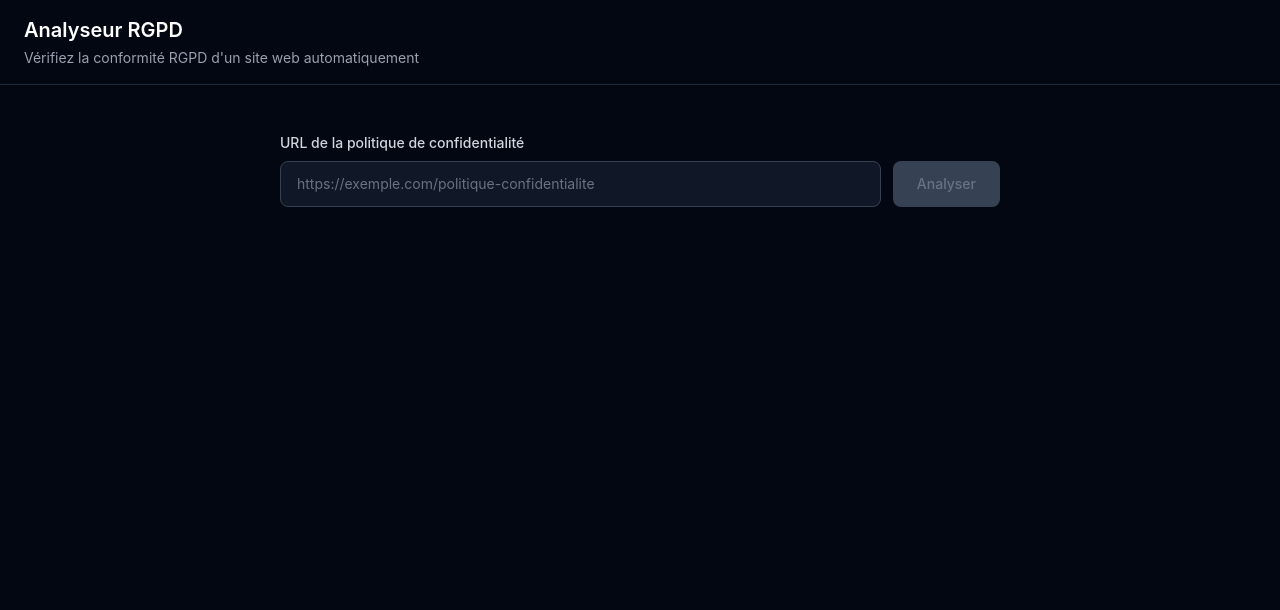
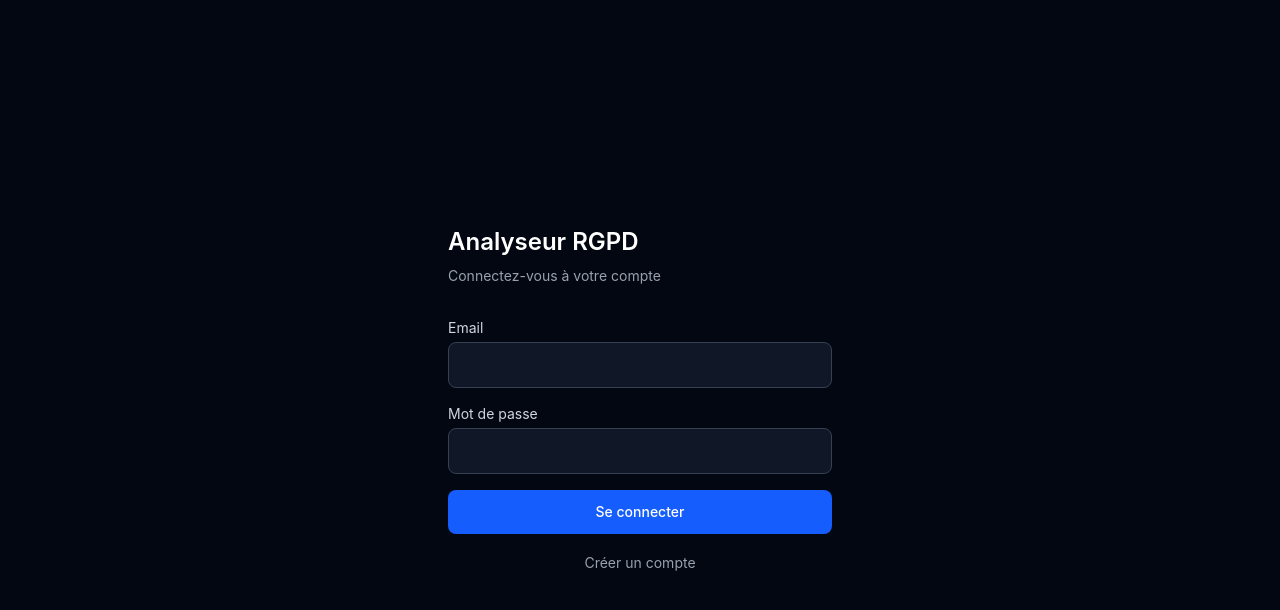
Before and after one commit to Nailexx/rgpd-frontend, a React (Vite) app: page / in a window 1280 px wide. Shown: the top 610 px of the page. Built offline with nearby package versions, Linux system fonts and the light colour scheme.

Commit message:
ajout authentification utilisateur

```diff
--- a/package.json
+++ b/package.json
@@ -11,9 +11,12 @@
   },
   "dependencies": {
     "@tailwindcss/vite": "^4.3.0",
+    "bcrypt": "^6.0.0",
+    "better-sqlite3": "^12.10.0",
     "cheerio": "^1.2.0",
     "cors": "^2.8.6",
     "express": "^5.2.1",
+    "jsonwebtoken": "^9.0.3",
     "node-fetch": "^3.3.2",
     "react": "^19.2.6",
     "react-dom": "^19.2.6",
@@ -21,8 +24,11 @@
   },
   "devDependencies": {
     "@eslint/js": "^10.0.1",
+    "@types/bcrypt": "^6.0.0",
+    "@types/better-sqlite3": "^7.6.13",
     "@types/cors": "^2.8.19",
     "@types/express": "^5.0.6",
+    "@types/jsonwebtoken": "^9.0.10",
     "@types/node": "^24.12.3",
     "@types/react": "^19.2.14",
     "@types/react-dom": "^19.2.3",
--- a/server.ts
+++ b/server.ts
@@ -2,12 +2,79 @@ import express from "express";
 import cors from "cors";
 import fetch from "node-fetch";
 import * as cheerio from "cheerio";
+import Database from "better-sqlite3";
+import bcrypt from "bcrypt";
+import jwt from "jsonwebtoken";
 
 const app = express();
 app.use(cors());
 app.use(express.json());
 
-app.post("/fetch-page", async (req, res) => {
+// Initialisation de la base de données
+const db = new Database("users.db");
+db.exec(`
+  CREATE TABLE IF NOT EXISTS users (
+    id INTEGER PRIMARY KEY AUTOINCREMENT,
+    email TEXT UNIQUE NOT NULL,
+    password TEXT NOT NULL,
+    created_at DATETIME DEFAULT CURRENT_TIMESTAMP
+  )
+`);
+
+const JWT_SECRET = "change-moi-en-production-avec-une-vraie-cle-secrete";
+
+// Middleware pour vérifier le token JWT
+function authMiddleware(req: any, res: any, next: any) {
+  const token = req.headers.authorization?.replace("Bearer ", "");
+  if (!token) return res.status(401).json({ error: "Token manquant" });
+
+  try {
+    const decoded = jwt.verify(token, JWT_SECRET);
+    req.user = decoded;
+    next();
+  } catch {
+    res.status(401).json({ error: "Token invalide" });
+  }
+}
+
+// Route inscription
+app.post("/register", async (req, res) => {
+  const { email, password } = req.body;
+  if (!email || !password) return res.status(400).json({ error: "Email et mot de passe requis" });
+  if (password.length < 6) return res.status(400).json({ error: "Mot de passe trop court (min 6 caractères)" });
+
+  try {
+    const hashedPassword = await bcrypt.hash(password, 10);
+    const stmt = db.prepare("INSERT INTO users (email, password) VALUES (?, ?)");
+    const result = stmt.run(email, hashedPassword);
+
+    const token = jwt.sign({ id: result.lastInsertRowid, email }, JWT_SECRET, { expiresIn: "7d" });
+    res.json({ token, email });
+  } catch (err: any) {
+    if (err.code === "SQLITE_CONSTRAINT_UNIQUE") {
+      return res.status(400).json({ error: "Email déjà utilisé" });
+    }
+    res.status(500).json({ error: "Erreur lors de l'inscription" });
+  }
+});
+
+// Route connexion
+app.post("/login", async (req, res) => {
+  const { email, password } = req.body;
+  if (!email || !password) return res.status(400).json({ error: "Email et mot de passe requis" });
+
+  const user = db.prepare("SELECT * FROM users WHERE email = ?").get(email) as any;
+  if (!user) return res.status(401).json({ error: "Email ou mot de passe incorrect" });
+
+  const valid = await bcrypt.compare(password, user.password);
+  if (!valid) return res.status(401).json({ error: "Email ou mot de passe incorrect" });
+
+  const token = jwt.sign({ id: user.id, email: user.email }, JWT_SECRET, { expiresIn: "7d" });
+  res.json({ token, email: user.email });
+});
+
+// Route protégée : analyse de page
+app.post("/fetch-page", authMiddleware, async (req, res) => {
   const { url } = req.body;
   if (!url) return res.status(400).json({ error: "URL manquante" });
 
--- a/src/App.tsx
+++ b/src/App.tsx
@@ -1,26 +1,81 @@
-import { useState } from "react";
+import { useState, useEffect } from "react";
 
+type Page = "login" | "register" | "app";
 type AnalysisStatus = "idle" | "loading" | "done" | "error";
 
 export default function App() {
+  const [page, setPage] = useState<Page>("login");
+  const [token, setToken] = useState<string | null>(null);
+  const [email, setEmail] = useState("");
+  const [password, setPassword] = useState("");
+  const [authError, setAuthError] = useState("");
+
   const [url, setUrl] = useState("");
   const [status, setStatus] = useState<AnalysisStatus>("idle");
   const [pageText, setPageText] = useState("");
+
+  useEffect(() => {
+    const savedToken = localStorage.getItem("token");
+    const savedEmail = localStorage.getItem("email");
+    if (savedToken && savedEmail) {
+      setToken(savedToken);
+      setEmail(savedEmail);
+      setPage("app");
+    }
+  }, []);
+
+  const handleAuth = async (endpoint: "login" | "register") => {
+    setAuthError("");
+    try {
+      const response = await fetch(`http://localhost:3001/${endpoint}`, {
+        method: "POST",
+        headers: { "Content-Type": "application/json" },
+        body: JSON.stringify({ email, password }),
+      });
+      const data = await response.json();
+      if (!response.ok) {
+        setAuthError(data.error || "Erreur");
+        return;
+      }
+      localStorage.setItem("token", data.token);
+      localStorage.setItem("email", data.email);
+      setToken(data.token);
+      setPage("app");
+    } catch {
+      setAuthError("Impossible de contacter le serveur");
+    }
+  };
+
+  const logout = () => {
+    localStorage.removeItem("token");
+    localStorage.removeItem("email");
+    setToken(null);
+    setEmail("");
+    setPassword("");
+    setPage("login");
+  };
 
   const fetchPage = async () => {
     if (!url) return;
     setStatus("loading");
     setPageText("");
-
     try {
       const response = await fetch("http://localhost:3001/fetch-page", {
         method: "POST",
-        headers: { "Content-Type": "application/json" },
+        headers: {
+          "Content-Type": "application/json",
+          Authorization: `Bearer ${token}`,
+        },
         body: JSON.stringify({ url }),
       });
-
-      if (!response.ok) throw new Error("Erreur serveur");
-      const data = await response.json() as { text: string };
+      if (!response.ok) {
+        if (response.status === 401) {
+          logout();
+          return;
+        }
+        throw new Error();
+      }
+      const data = (await response.json()) as { text: string };
       setPageText(data.text);
       setStatus("done");
     } catch {
@@ -28,11 +83,75 @@ export default function App() {
     }
   };
 
+  // Page de login/register
+  if (page === "login" || page === "register") {
+    return (
+      <div className="min-h-screen bg-gray-950 text-white flex items-center justify-center px-6">
+        <div className="w-full max-w-sm">
+          <h1 className="text-2xl font-semibold mb-2">Analyseur RGPD</h1>
+          <p className="text-sm text-gray-400 mb-8">
+            {page === "login" ? "Connectez-vous à votre compte" : "Créez un compte"}
+          </p>
+
+          <div className="space-y-4">
+            <div>
+              <label className="block text-sm text-gray-300 mb-1">Email</label>
+              <input
+                type="email"
+                value={email}
+                onChange={(e) => setEmail(e.target.value)}
+                className="w-full bg-gray-900 border border-gray-700 rounded-lg px-4 py-3 text-white text-sm focus:outline-none focus:border-blue-500"
+              />
+            </div>
+            <div>
+              <label className="block text-sm text-gray-300 mb-1">Mot de passe</label>
+              <input
+                type="password"
+                value={password}
+                onChange={(e) => setPassword(e.target.value)}
+                className="w-full bg-gray-900 border border-gray-700 rounded-lg px-4 py-3 text-white text-sm focus:outline-none focus:border-blue-500"
+                onKeyDown={(e) => e.key === "Enter" && handleAuth(page === "login" ? "login" : "register")}
+              />
+            </div>
+
+            {authError && <p className="text-red-400 text-sm">{authError}</p>}
+
+            <button
+              onClick={() => handleAuth(page === "login" ? "login" : "register")}
+              className="w-full bg-blue-600 hover:bg-blue-700 text-white py-3 rounded-lg font-medium text-sm transition-colors"
+            >
+              {page === "login" ? "Se connecter" : "S'inscrire"}
+            </button>
+
+            <button
+              onClick={() => {
+                setPage(page === "login" ? "register" : "login");
+                setAuthError("");
+              }}
+              className="w-full text-sm text-gray-400 hover:text-white transition-colors"
+            >
+              {page === "login" ? "Créer un compte" : "Déjà inscrit ? Se connecter"}
+            </button>
+          </div>
+        </div>
+      </div>
+    );
+  }
+
+  // App principale
   return (
     <div className="min-h-screen bg-gray-950 text-white">
-      <div className="border-b border-gray-800 px-6 py-4">
-        <h1 className="text-xl font-semibold text-white">Analyseur RGPD</h1>
-        <p className="text-sm text-gray-400 mt-1">Vérifiez la conformité RGPD d'un site web automatiquement</p>
+      <div className="border-b border-gray-800 px-6 py-4 flex items-center justify-between">
+        <div>
+          <h1 className="text-xl font-semibold">Analyseur RGPD</h1>
+          <p className="text-sm text-gray-400 mt-1">{email}</p>
+        </div>
+        <button
+          onClick={logout}
+          className="text-sm text-gray-400 hover:text-white transition-colors"
+        >
+          Se déconnecter
+        </button>
       </div>
 
       <div className="max-w-3xl mx-auto px-6 py-12">
@@ -91,7 +210,7 @@ export default function App() {
 
         {status === "error" && (
           <div className="bg-red-950 border border-red-800 rounded-lg p-6">
-            <p className="text-red-400 text-sm">Impossible de récupérer la page. Vérifie l'URL.</p>
+            <p className="text-red-400 text-sm">Impossible de récupérer la page.</p>
           </div>
         )}
       </div>
```
Also changed, not shown: 2 other files (tests, documents, lock files or other folders).
